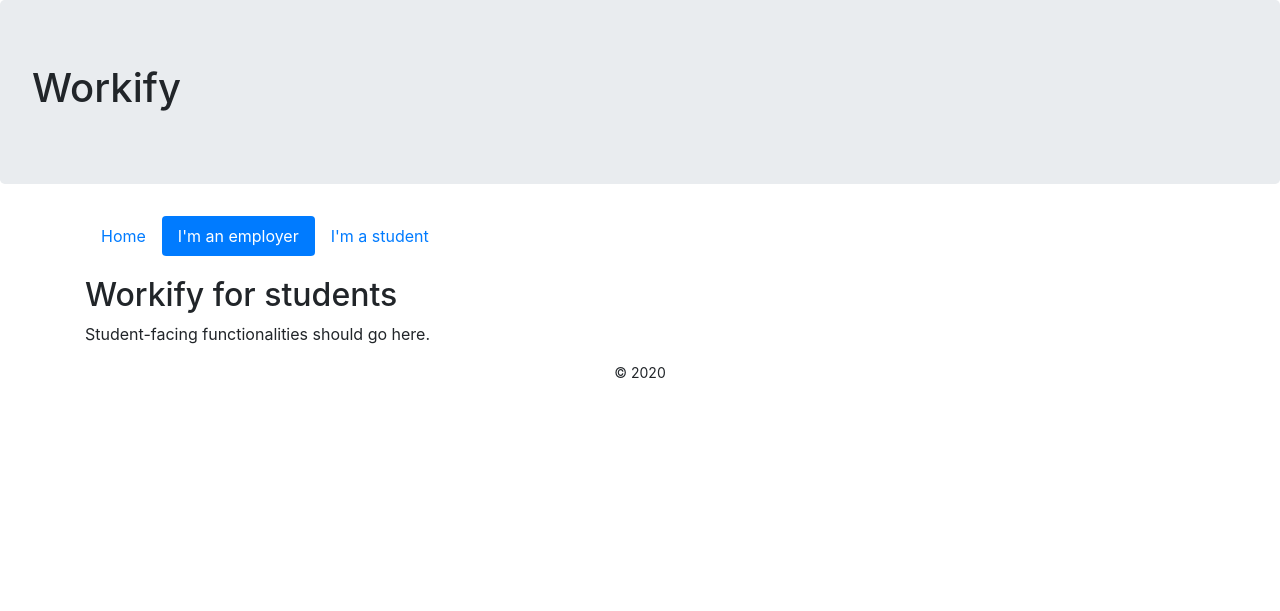
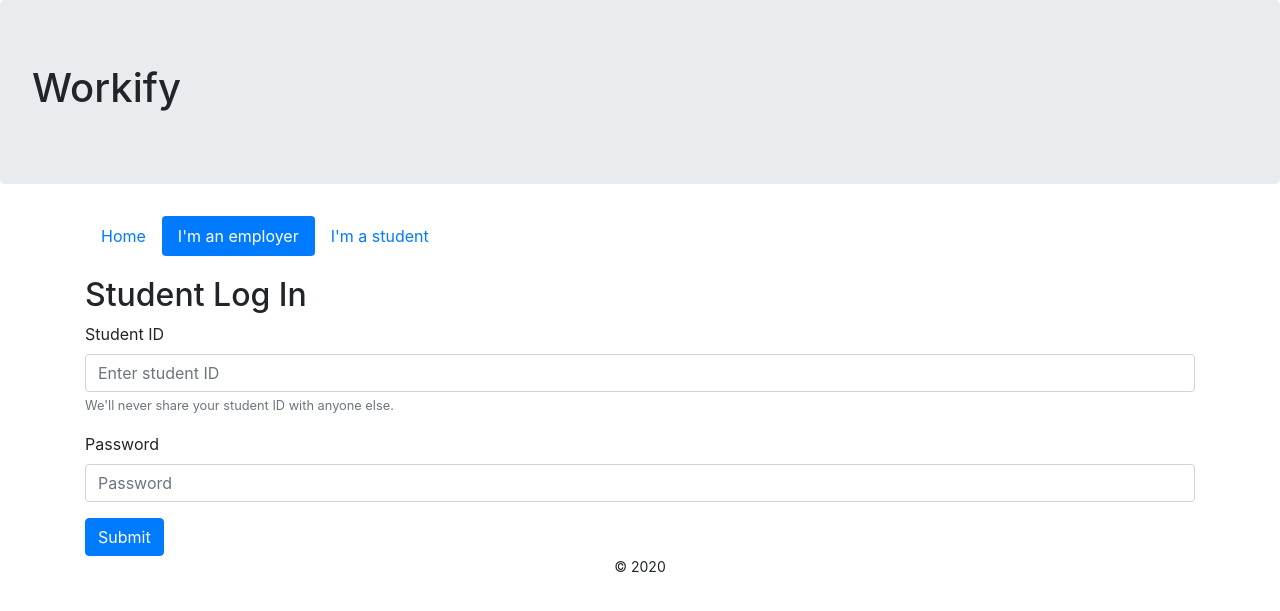
Before and after one commit to kexin-yang/DatabaseSystem, a PHP site: page /about.php in a window 1280 px wide. Shown: the top 611 px of the page. Run offline with PHP 8.4, Linux system fonts and the light colour scheme.

Commit message:
Log in forms for employer and student

```diff
--- a/cs348demo-new/about.php
+++ b/cs348demo-new/about.php
@@ -10,8 +10,23 @@
 <?php include("includes/navigation.php");?>
 
 <div class="container" id="main-content">
-	<h2>Workify for students</h2>
-	<p>Student-facing functionalities should go here.</p>
+	<h2>Student Log In</h2>
+		<form>
+		  <div class="form-group">
+		    <label for="exampleInputId1">Student ID</label>
+		    <input type="text" class="form-control" id="exampleInputId1" aria-describedby="emailHelp" placeholder="Enter student ID">
+		    <small id="emailHelp" class="form-text text-muted">We'll never share your student ID with anyone else.</small>
+		  </div>
+		  <div class="form-group">
+		    <label for="exampleInputPassword1">Password</label>
+		    <input type="password" class="form-control" id="exampleInputPassword1" placeholder="Password">
+		  </div>
+<!-- 		  <div class="form-check">
+		    <input type="checkbox" class="form-check-input" id="exampleCheck1">
+		    <label class="form-check-label" for="exampleCheck1">Check me out</label>
+		  </div> -->
+		  <button type="submit" class="btn btn-primary">Submit</button>
+		</form>
 </div>
 
 <?php include("includes/footer.php");?>
```
Also changed, not shown: cs348demo-new/contact.php (+17 -2 lines), 1 other file.
